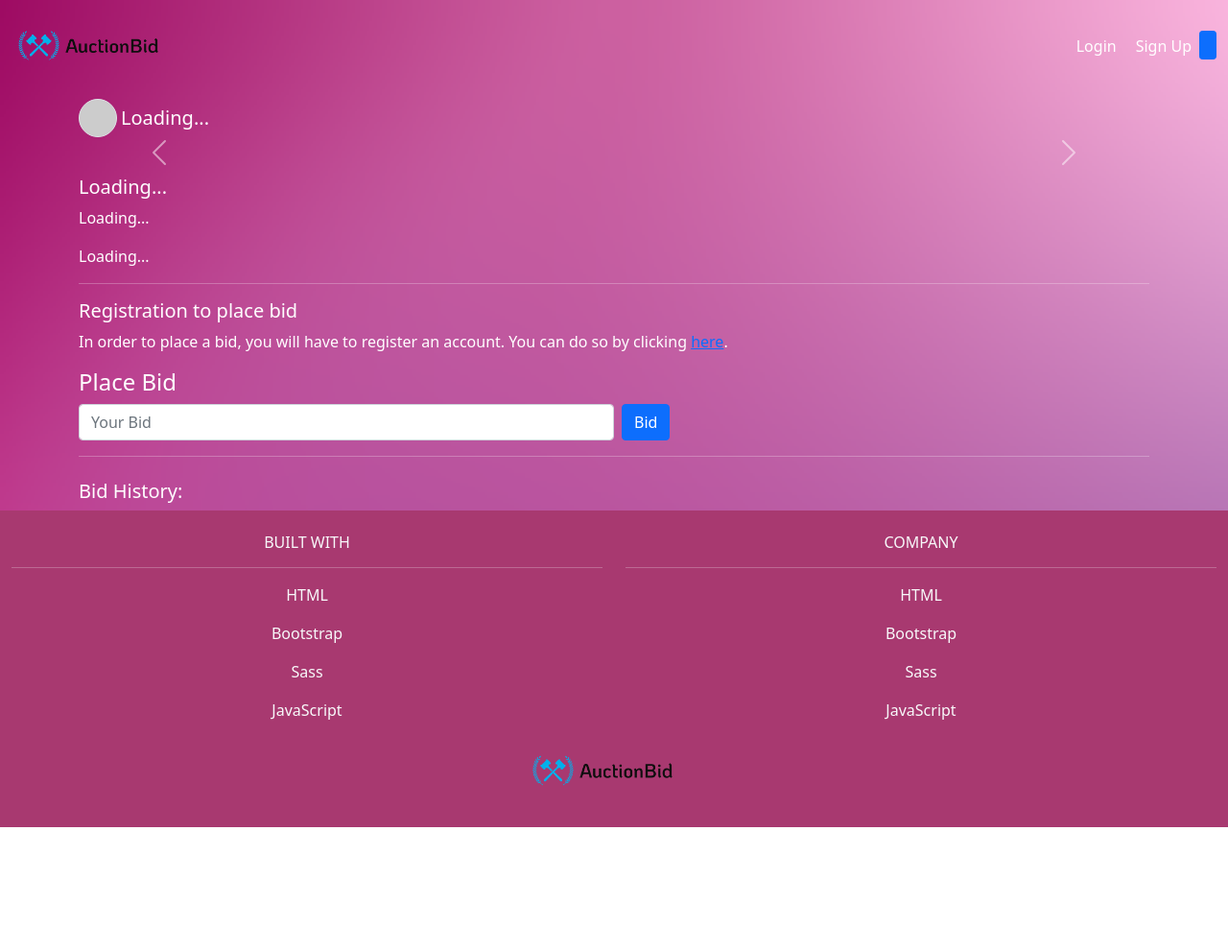
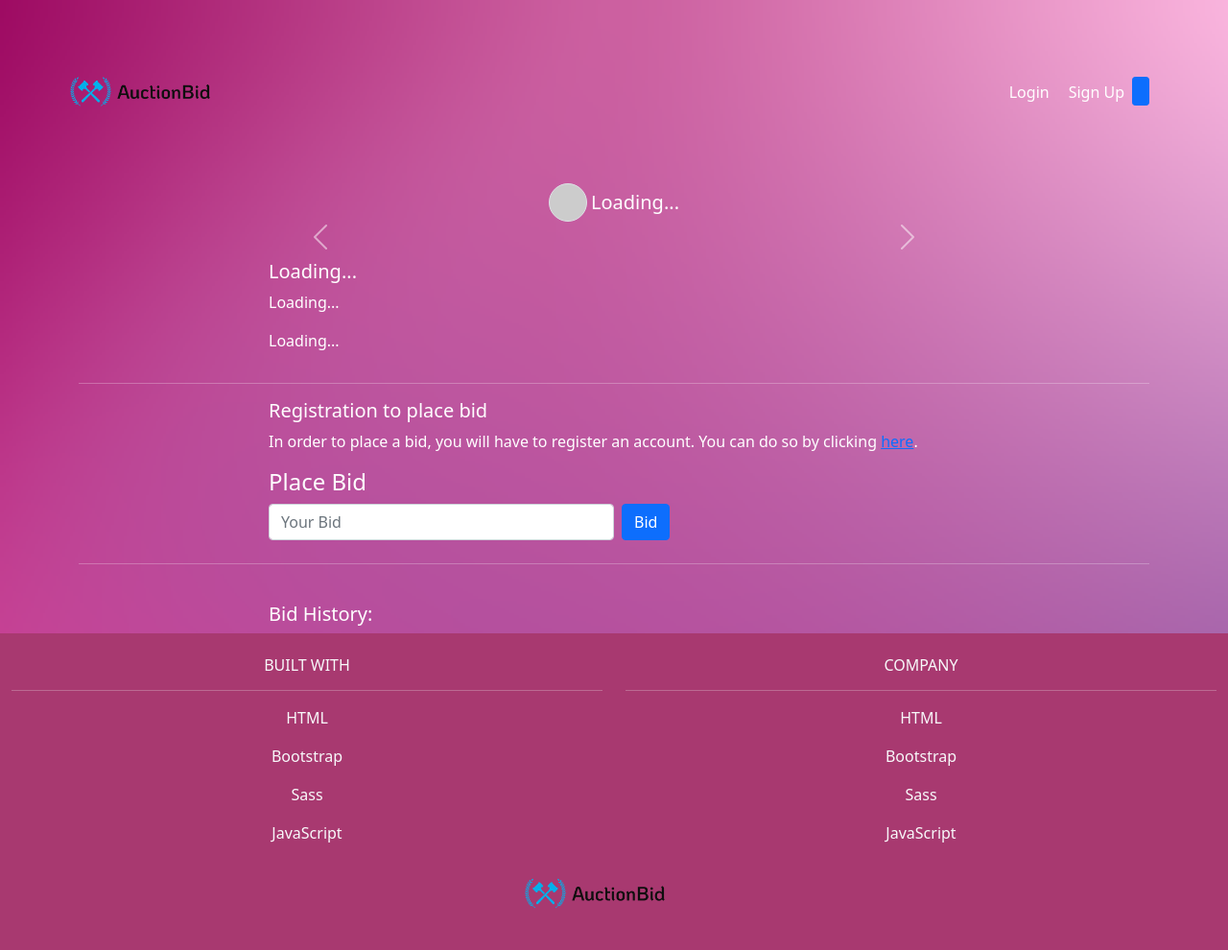
Before and after one commit to Sugal99/Semester-Project-2, a website: page spesificItemPage.html in a window 1280 px wide. Shown: the whole page at 96% size. Before the commit the page ends 862 px from the top, so only its background shows below. Drawn offline with nearby package versions, Linux system fonts and the light colour scheme.

Commit message:
Spesific Page Finished

```diff
--- a/js/posts/navBarCredits.js
+++ b/js/posts/navBarCredits.js
@@ -8,10 +8,11 @@ async function getProfile(url) {
         Authorization: `Bearer ${token}`,
       },
     };
+
+    // Log the API response
     const response = await fetch(url, getData);
-    console.log(response);
     const json = await response.json();
-    console.log(json);
+    console.log("API Response:", json);
     return json;
   } catch (error) {
     console.log(error);
@@ -45,8 +46,10 @@ function updateProfileHTML(profileData) {
 
   // Update the HTML content with the profile information
   userCreditsContainer.innerHTML = `
-      <p>Credits: ${profileData.credits}</p>
-    `;
+        <p>Credits: ${profileData.credits}</p>
+      `;
+  // Store credits in localStorage
+  localStorage.setItem("credits", profileData.credits);
 }
 
 // Call the main function to start the process
--- a/js/posts/spesifc.js
+++ b/js/posts/spesifc.js
@@ -104,7 +104,7 @@ async function main() {
           // Create image element
           const imageElement = document.createElement("img");
           imageElement.src = imageUrl;
-          imageElement.className = "d-block w-100";
+          imageElement.className = "d-block w-100 ";
 
           // Append image to carousel item
           carouselItem.appendChild(imageElement);
--- a/spesificItemPage.html
+++ b/spesificItemPage.html
@@ -14,7 +14,7 @@
   <body class="min-vh-100 d-flex flex-column">
     <header>
       <nav class="navbar navbar-expand-lg navbar-dark">
-        <div class="container-fluid text-center">
+        <div class="container text-center py-5">
           <a class="navbar-brand" href="index.html">
             <img
               src="/images/AuctionBid Logo - Twitter Header Photo - 1500x500.png"
@@ -37,7 +37,8 @@
                 <a class="nav-link text-secondary" href="/login.html">Login</a>
               </li>
               <li class="nav-item ms-1">
-                <a class="nav-link text-secondary" href="/register.html">Sign Up
+                <a class="nav-link text-secondary" href="/register.html"
+                  >Sign Up
                 </a>
               </li>
               <li class="nav-item">
@@ -48,74 +49,107 @@
             </ul>
           </div>
         </div>
-        </div>
       </nav>
     </header>
-    <main class="h-100 d-inline-block mt-2">
+    <main class="h-100 d-inline-block">
       <div class="container text-secondary">
         <!-- Mini Avatar and Seller Name -->
-        <div class="d-flex align-items-center mb-3">
-          <div id="mini-avatar-placeholder" class="img-thumbnail rounded-circle" style="width: 40px; height: 40px; background-color: #ccc;"></div>
+        <div
+          class="d-flex align-items-center mb-3 d-flex align-items-center justify-content-center"
+        >
+          <div
+            id="mini-avatar-placeholder"
+            class="img-thumbnail rounded-circle"
+            style="width: 40px; height: 40px; background-color: #ccc"
+          ></div>
           <div class="ml-2 ms-1 fs-5" id="seller">Loading...</div>
         </div>
 
-        <!-- Carousel -->
-<!-- Updated Carousel HTML -->
-<div id="demo" class="carousel slide" data-bs-ride="carousel">
+        <div class="container">
+          <div class="row justify-content-center">
+            <div class="col-md-8">
+              <div
+                id="demo"
+                class="carousel slide align-items-center"
+                data-bs-ride="carousel"
+              >
                 <!-- Indicators/dots -->
                 <div class="carousel-indicators" id="carouselIndicators"></div>
 
                 <!-- The slideshow/carousel -->
- <div class="carousel-inner text-center rounded" id="carouselInner">
+                <div
+                  class="carousel-inner text-center rounded"
+                  id="carouselInner"
+                >
                   <!-- Carousel items will be dynamically added here -->
                 </div>
 
-
                 <!-- Left and right controls/icons -->
-  <button class="carousel-control-prev" type="button" data-bs-target="#demo" data-bs-slide="prev">
+                <button
+                  class="carousel-control-prev"
+                  type="button"
+                  data-bs-target="#demo"
+                  data-bs-slide="prev"
+                >
                   <span class="carousel-control-prev-icon"></span>
                 </button>
-  <button class="carousel-control-next" type="button" data-bs-target="#demo" data-bs-slide="next">
+                <button
+                  class="carousel-control-next"
+                  type="button"
+                  data-bs-target="#demo"
+                  data-bs-slide="next"
+                >
                   <span class="carousel-control-next-icon"></span>
                 </button>
               </div>
+            </div>
+          </div>
+        </div>
 
         <!-- Main Product Image -->
-        <div class="text-center" >
+        <div class="text-center"></div>
 
-        </div>
-
+        <div class="container">
+          <div class="row justify-content-center">
+            <div class="col-md-8">
               <!-- Product Details -->
               <div class="mt-4">
                 <!-- Product Title -->
-          <h2 class="fs-5"id="auctionTitle">Loading...</h2>
+                <h2 class="fs-5" id="auctionTitle">Loading...</h2>
 
                 <!-- Product Description -->
-          <p class="fs-7" id="auctionDescription">
-            Loading...
-          </p>
+                <p class="fs-7" id="auctionDescription">Loading...</p>
 
                 <!-- Product Dates -->
-          <p class="fs-7" id="auctionCreated">
-            Loading...
-          </p>
+                <p class="fs-7" id="auctionCreated">Loading...</p>
 
                 <p class="fs-7" id="auctionEndsAt"></p>
+              </div>
+            </div>
+          </div>
+        </div>
 
-            </p>
-
+        <hr />
 
         <!-- Current Bid -->
-          <hr />
-
+        <div class="container">
+          <div class="row justify-content-center">
+            <div class="col-md-8">
               <!-- Registration Information -->
-          <div id=registrationText>
-          <h4 class="fs-5" >Registration to place bid</h4>
+              <div id="registrationText">
+                <h4 class="fs-5">Registration to place bid</h4>
                 <p class="fs-7">
-            In order to place a bid, you will have to register an account. You
-            can do so by clicking <a href="#">here</a>.
+                  In order to place a bid, you will have to register an account.
+                  You can do so by clicking <a href="#">here</a>.
                 </p>
               </div>
+            </div>
+          </div>
+        </div>
+
+        <div class="container">
+          <div class="row justify-content-center">
+            <div class="col-md-8">
               <!-- Place Bid Form -->
               <h5 class="fs-4">Place Bid</h5>
               <div class="d-flex" id="bid-form">
@@ -125,32 +159,40 @@
                   placeholder="Your Bid"
                   id="bid-amount"
                 />
-            <button type="button" id="bid-button"class=" btn btn-primary ms-2">Bid</button>
+                <button
+                  type="button"
+                  id="bid-button"
+                  class="btn btn-primary ms-2"
+                >
+                  Bid
+                </button>
               </div>
             </div>
-        <hr />
-        <div id="currentBid"></div>
+          </div>
+        </div>
 
+        <hr class="mt-4" />
+
+        <div class="container">
+          <div class="row justify-content-center">
+            <div class="col-md-8">
               <div id="error-message"></div>
-        <!-- Bid History -->
               <div class="mt-4">
-          <h6 class="fs-5" >Bid History:</h6>
-
+                <h6 class="fs-5">Bid History:</h6>
                 <div id="bids-container"></div>
-
-
-
+              </div>
+            </div>
           </div>
         </div>
       </div>
     </main>
- <footer class="container-fluid text-light py-4 text-center bg-warning  ">
 
+    <footer class="container-fluid text-light py-4 text-center bg-warning">
       <div class="row">
         <!-- Built with section -->
         <div class="col-md-6">
           <h6 class="text-uppercase">Built with</h6>
-          <hr>
+          <hr />
           <p>HTML</p>
           <p>Bootstrap</p>
           <p>Sass</p>
@@ -158,9 +200,9 @@
         </div>
 
         <!-- Company section -->
-        <div class="col-md-6 ">
+        <div class="col-md-6">
           <h6 class="text-uppercase">Company</h6>
-          <hr>
+          <hr />
           <p>HTML</p>
           <p>Bootstrap</p>
           <p>Sass</p>
@@ -169,24 +211,17 @@
       </div>
 
       <!-- Logo section -->
-      <div class="row ">
-        <div class="col text-center ">
+      <div class="row">
+        <div class="col text-center">
           <img
             src="/images/AuctionBid Logo - Twitter Header Photo - 1500x500.png"
-          class="logo "
+            class="logo"
           />
-      </a>
-
         </div>
       </div>
     </footer>
+
     <script src="/js/posts/spesifc.js"></script>
     <script src="/js/posts/navBarCredits.js"></script>
-
-
-
-
-
-
   </body>
 </html>
--- a/src/scss/styles.scss
+++ b/src/scss/styles.scss
@@ -6,9 +6,10 @@ body {
   background-repeat: no-repeat;
   background-size: cover;
 }
+
 .logo {
   width: 13rem;
-  margin-left: -1.5rem;
+  margin-left: -2.5rem;
 }
 
 .card img {
```
Also changed, not shown: index.html (+9 -6 lines), dist/css/styles.css, 2 other files. Lines whose indentation alone changed are shown as unchanged.
